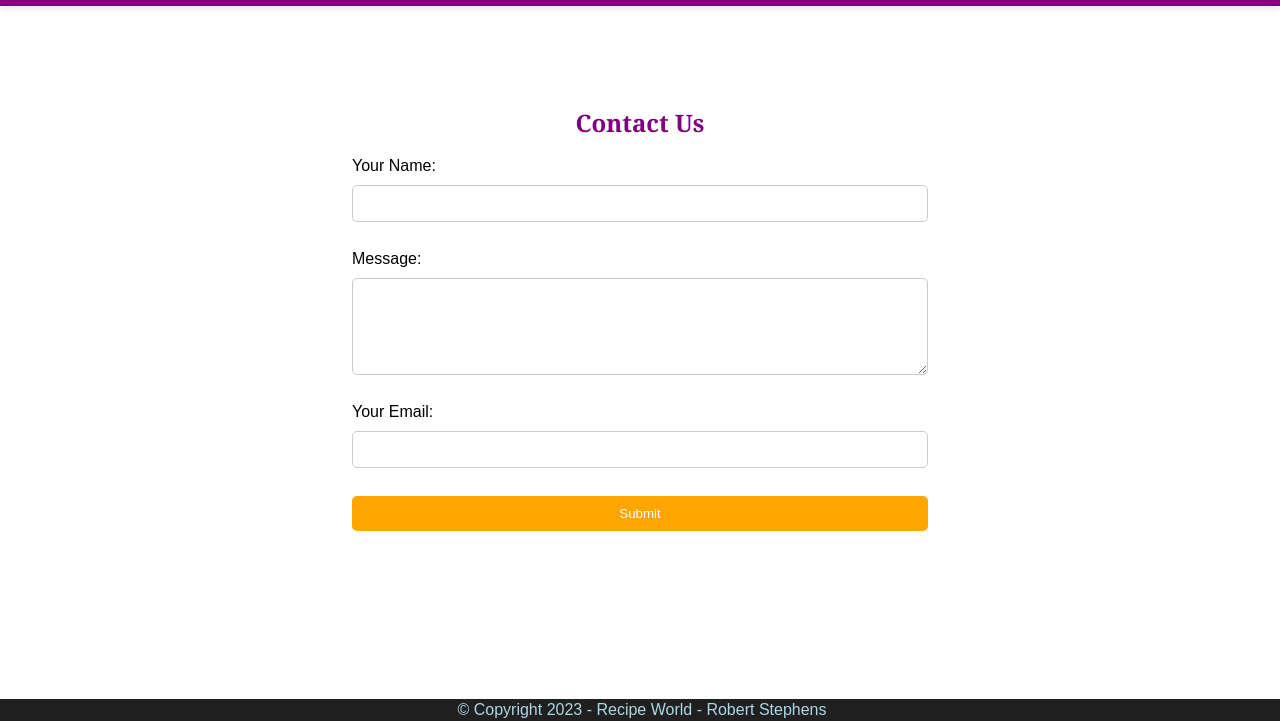
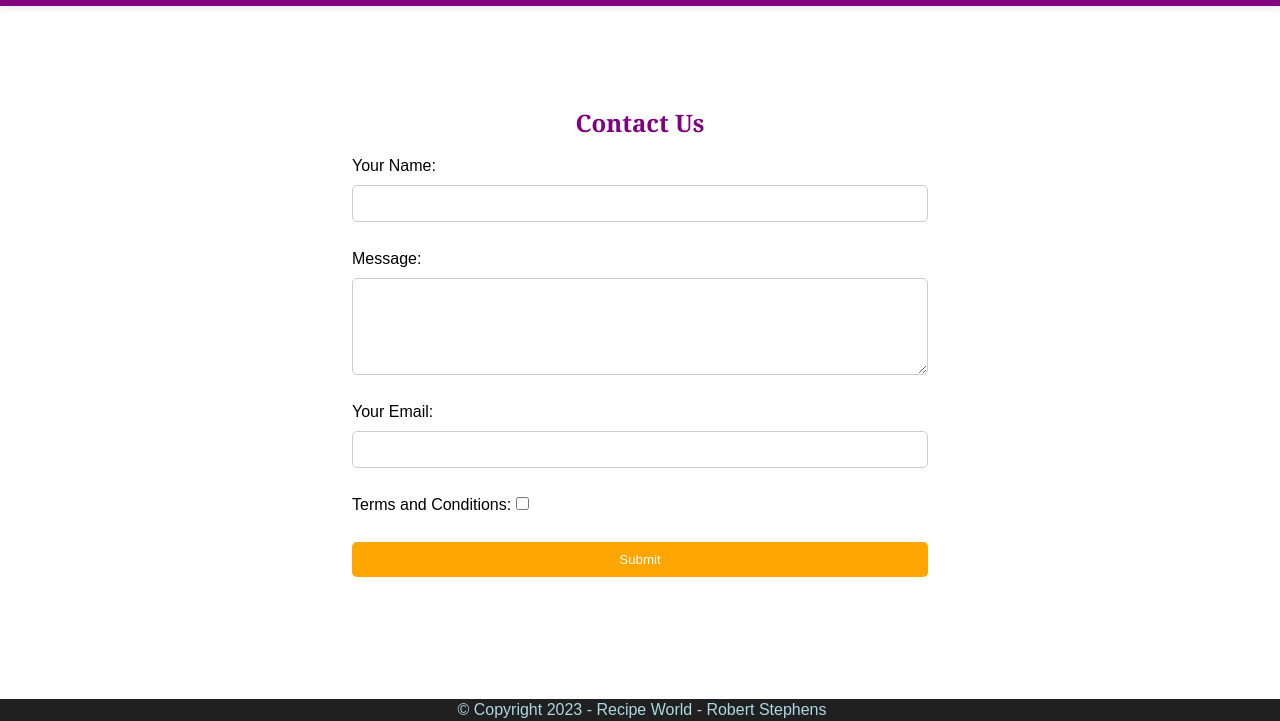
Before and after one commit to trekkabout225/project, a website: page recipe/contact.html in a window 1280 px wide. Shown: the part 79-800 px from the top of the page. Drawn offline with Linux system fonts and the light colour scheme.

Commit message:
T&C required

```diff
--- a/recipe/contact.html
+++ b/recipe/contact.html
@@ -33,6 +33,9 @@
           <label for="recipe-method">Your Email:</label>
           <input type="text" id="recipe-method" required />
           <br />
+          <label for="recipe-method">Terms and Conditions:
+          <input type="checkbox" id="recipe-method" required /></label>
+          <br />
           <button type="submit">Submit</button>
         </form>
       </div>
--- a/recipe/script.js
+++ b/recipe/script.js
@@ -2,14 +2,13 @@
 const form = document.querySelector('form');
 const recipeList = document.querySelector('#recipe-list');
 const searchBox = document.getElementById('search-box');
-// const imageUpload = document.getElementById('image-input');
 const noRecipes = document.getElementById('no-recipes');
 
 // Define recipes array
 
 
 // let recipes = []
-// let recipes = JSON.parse('/db.json');
+// let recipes = JSON.parse('./db.json');
 let recipes = [
         {
           "name": "Baked Rigatoni",
@@ -150,5 +149,4 @@ displayRecipes();
 // Add event listeners
 form.addEventListener('submit', handleSubmit);
 recipeList.addEventListener('click', handleDelete);
-// imageUpload.addEventListener('input', event => displayRecipes(event.target.value));
 searchBox.addEventListener('input', event => search(event.target.value));
```
